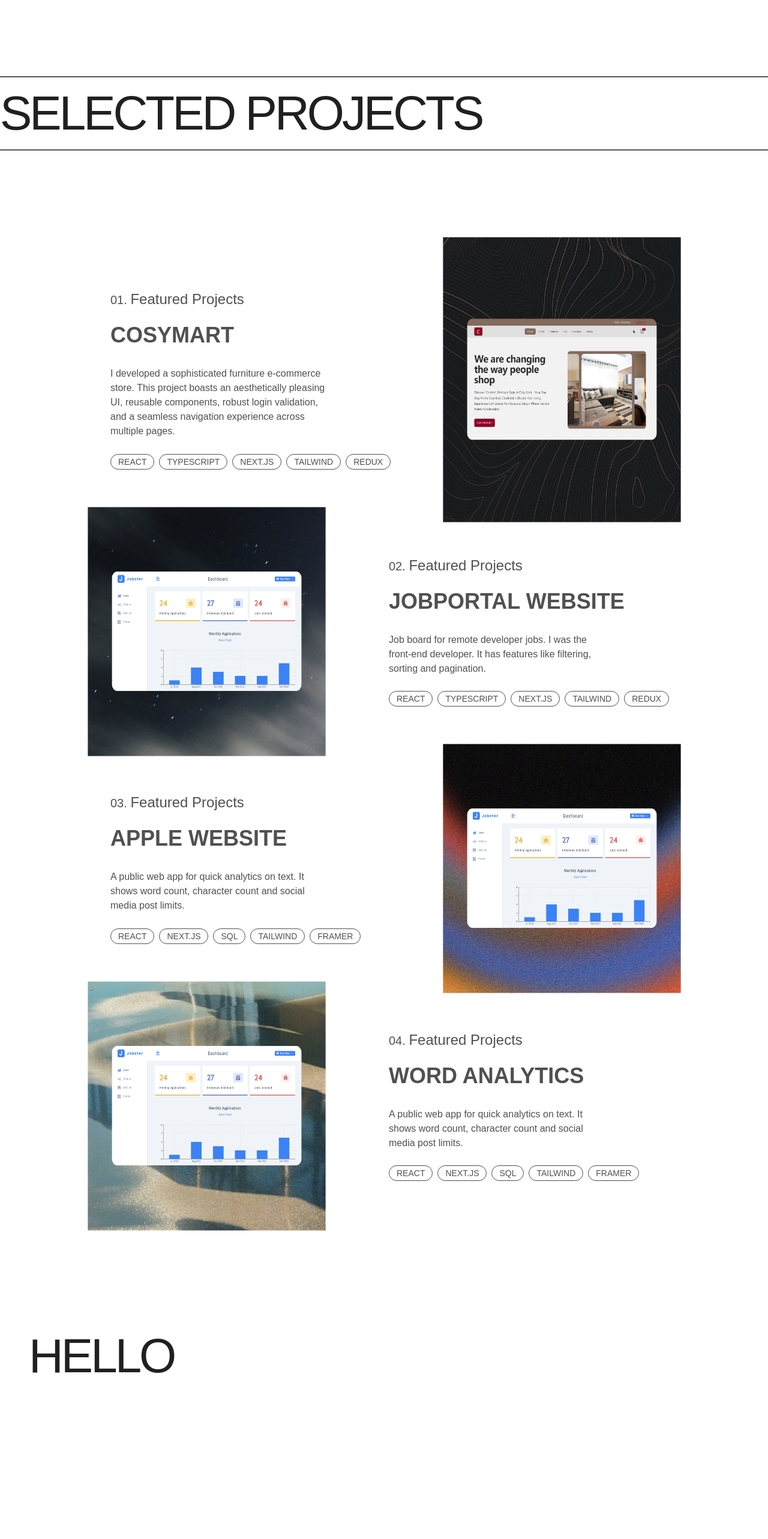
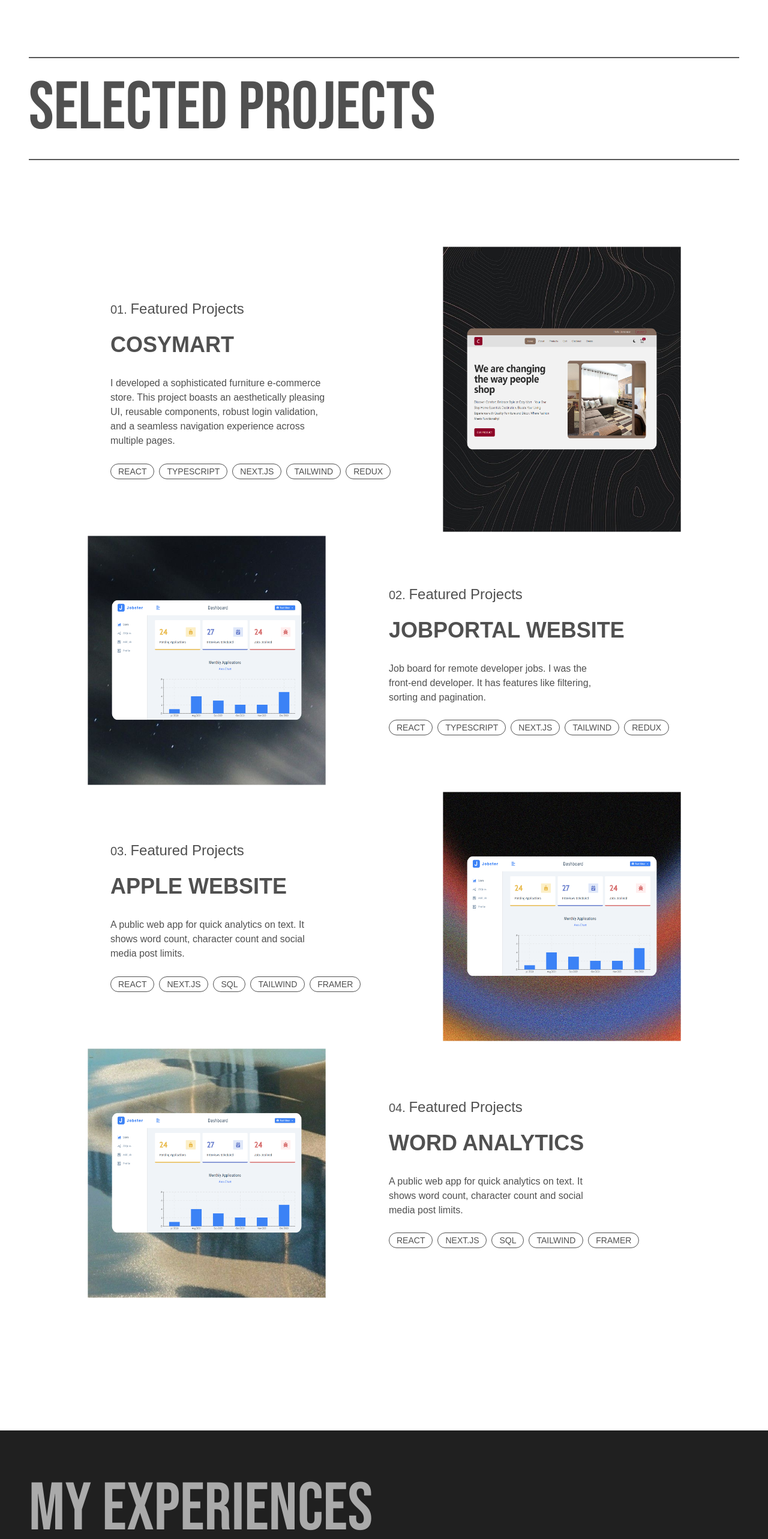
Before and after one commit to stharavi01/react-portfolio, a React (Vite) app: page / in a window 1280 px wide. Shown: the part 940-3506 px from the top of the page at 60% size. Built offline with nearby package versions, Linux system fonts and the light colour scheme.

Commit message:
complete large screen portfolio

```diff
--- a/src/App.jsx
+++ b/src/App.jsx
@@ -1,14 +1,12 @@
 import Experience from "./components/Experience";
 import Home from "./components/Home";
 import Projects from "./components/Projects";
-import About from "./components/About";
 import Contact from "./components/Contact";
 const App = () => {
 	return (
 		<div>
 			<Home />
 			<Projects />
-			<About />
 			<Experience />
 			<Contact />
 		</div>
--- a/src/components/About.jsx
+++ b/src/components/About.jsx
@@ -2,8 +2,19 @@ import { skillsData } from "../../data";
 
 const About = () => {
 	return (
-		<section id="About" className="w-full h-screen px-12 ">
-			<p className="my-heading-black">Hello</p>
+		<section id="About" className="w-full text-center mb-12">
+			<h1 className="text-lightWhite ml-12 text-lg font-bold mb-12">
+				Some technologies I've worked with recently:
+			</h1>
+			<div className="w-2/4 mx-auto">
+				{skillsData.map((skill, index) => (
+					<button
+						key={index}
+						className="px-3 py-[5px] my-6 mt-[-0.4rem] text-sm rounded-full border hover:text-slate-50 uppercase hover:bg-lightWhite hover:border-black hover:text-lightBlack border-white mx-2 text-lightWhite ">
+						{skill}
+					</button>
+				))}
+			</div>
 		</section>
 	);
 };
--- a/src/components/Contact.jsx
+++ b/src/components/Contact.jsx
@@ -84,7 +84,7 @@ const Contact = () => {
 				</div>
 
 				{/* Bottom Left grid*/}
-				<div className="text-[4.2rem] font-OverusedGrotesk-Bold text-lightBlack opacity-80 leading-none tracking-tighter flex flex-col text-left uppercase ">
+				<div className="text-[1.5rem] font-OverusedGrotesk-Bold text-darkGray opacity-80 leading-none tracking-tighter flex flex-col text-left uppercase ">
 					<p> &copy; {new Date().getFullYear()}</p>
 					<p>Ravi Shrestha</p>
 				</div>
--- a/src/components/Experience.jsx
+++ b/src/components/Experience.jsx
@@ -1,58 +1,17 @@
 import React from "react";
-import {
-	VerticalTimeline,
-	VerticalTimelineElement,
-} from "react-vertical-timeline-component";
-import "react-vertical-timeline-component/style.min.css";
-import { experiencesData } from "../../data";
-import { FaBriefcase, FaGraduationCap } from "react-icons/fa";
-import { RiReactjsLine } from "react-icons/ri";
+import About from "./About";
+import Timeline from "./Timeline";
 
 const Experience = () => {
 	return (
-		<section
-			id="experience"
-			className="w-full h-full  bg-lightBlack my-[12rem]">
+		<section id="experience" className="w-full h-full bg-lightBlack my-[10rem]">
 			{/* heading */}
-			<div>
-				<p className="my-heading-white text-center">My Experiences</p>
+			<div className="py-12">
+				<p className="my-heading-white ml-12">My Experiences</p>
 				<div className="white-underline"></div>{" "}
 			</div>
-
-			{/* Vertical Timeline */}
-			<VerticalTimeline lineColor="#aaa" className=" px-16">
-				{experiencesData.map((experience, index) => (
-					<VerticalTimelineElement
-						key={index}
-						date={experience.date}
-						iconStyle={{
-							background: "#202020",
-							color: "#f3f4f6",
-						}}
-						icon={
-							experience.type === "work" ? <FaBriefcase /> : <FaGraduationCap />
-						}
-						contentStyle={{
-							background: "#202020",
-							color: "#f3f4f6",
-						}}
-						contentArrowStyle={{
-							borderRight: "7px solid #f3f4f6",
-						}}>
-						<h3 className="font-normal mb-1 ">{experience.title}</h3>
-						<p className="font-normal text-base text-lightWhite">
-							{experience.location}
-						</p>
-						<p className="font-normal text-sm text-lightWhite">
-							{experience.description}
-						</p>
-					</VerticalTimelineElement>
-				))}
-				<VerticalTimelineElement
-					iconStyle={{ background: "#202020", color: "#f3f4f6" }}
-					icon={<RiReactjsLine />}
-				/>
-			</VerticalTimeline>
+			<About />
+			<Timeline />
 		</section>
 	);
 };
--- a/src/components/Projects.jsx
+++ b/src/components/Projects.jsx
@@ -4,20 +4,20 @@ import ProjectsRight from "./ProjectsRight";
 
 const About = () => {
 	return (
-		<section id="projects" className="w-full text-darkGray my-[12rem]">
+		<section id="projects" className="w-full text-darkGray my-[10rem]">
 			{/* Heading */}
 			<div className="mb-[12rem]">
 				<div className="black-underline"></div>
-				<p className="my-heading-black">Selected Projects</p>
+				<p className="my-heading-black ml-12">Selected Projects</p>
 				<div className="black-underline"></div>
 			</div>
 
 			{/* Projects */}
-			<div className="px-20 ">
+			<div className="px-20 pb-2">
 				{projectsData.map((project, index) => (
 					<div
 						key={project.title}
-						className={`grid grid-cols-2 mb-16 ${
+						className={`grid grid-cols-2 my-24 ${
 							index % 2 === 0 ? "pl-[4rem]" : "pr-[4rem]"
 						}`}>
 						{index % 2 === 0 ? (
--- a/src/components/ProjectsLeft.jsx
+++ b/src/components/ProjectsLeft.jsx
@@ -12,8 +12,10 @@ const ProjectsLeft = ({ project }) => {
 				<p className="my-2 mb-8"> {project.description}</p>
 
 				<div className="flex gap-2 flex-wrap: wrap w-[80%]">
-					{project.tags.map((tag) => (
-						<button className="px-3 py-[2px] mt-[-0.4rem] text-sm rounded-full border hover:text-slate-50 uppercase ">
+					{project.tags.map((tag, index) => (
+						<button
+							key={index}
+							className="px-3 py-[2px] mt-[-0.4rem] text-sm rounded-full border hover:text-slate-50 uppercase ">
 							{tag}
 						</button>
 					))}
--- /dev/null
+++ b/src/components/Timeline.jsx
@@ -0,0 +1,52 @@
+import {
+	VerticalTimeline,
+	VerticalTimelineElement,
+} from "react-vertical-timeline-component";
+import "react-vertical-timeline-component/style.min.css";
+import { experiencesData } from "../../data";
+import { FaBriefcase, FaGraduationCap } from "react-icons/fa";
+import { RiReactjsLine } from "react-icons/ri";
+
+const Timeline = () => {
+	return (
+		<div className="px-16 pb-16">
+			{/* Vertical Timeline */}
+			<VerticalTimeline lineColor="#aaa">
+				{experiencesData.map((experience, index) => (
+					<VerticalTimelineElement
+						key={index}
+						date={experience.date}
+						iconStyle={{
+							background: "#202020",
+							color: "#f3f4f6",
+						}}
+						icon={
+							experience.type === "work" ? <FaBriefcase /> : <FaGraduationCap />
+						}
+						contentStyle={{
+							background: "#202020",
+							color: "#f3f4f6",
+						}}
+						contentArrowStyle={{
+							borderLeft: "7px solid #202020", // Adjust the border to point left
+						}}
+						position="right" // Aligns all elements to the right
+					>
+						<h3 className="font-normal mb-1">{experience.title}</h3>
+						<p className="font-normal text-base text-lightWhite">
+							{experience.location}
+						</p>
+						<p className="font-normal text-sm text-lightWhite">
+							{experience.description}
+						</p>
+					</VerticalTimelineElement>
+				))}
+				<VerticalTimelineElement
+					iconStyle={{ background: "#202020", color: "#f3f4f6" }}
+					icon={<RiReactjsLine />}
+				/>
+			</VerticalTimeline>
+		</div>
+	);
+};
+export default Timeline;
--- a/src/index.css
+++ b/src/index.css
@@ -64,18 +64,17 @@ html {
 }
 
 .black-underline {
-	@apply border-b-2 border-black border-opacity-70;
+	@apply border-b-2 border-black border-opacity-70 mx-12;
 }
 
 .white-underline {
-	@apply border-b-2 border-white border-opacity-70;
+	@apply border-b-2 border-white border-opacity-70 mx-12;
 }
 
 .my-heading-black {
-	@apply uppercase font-MontrealMedium font-medium text-lightBlack text-[5rem]
-	tracking-tighter;
+	@apply uppercase font-BebasNeue font-medium text-darkGray text-[7rem];
 }
 
 .my-heading-white {
-	@apply uppercase font-MontrealMedium font-medium text-lightWhite text-[5rem] tracking-tighter;
+	@apply uppercase font-BebasNeue font-medium text-lightWhite text-[7rem];
 }
--- a/tailwind.config.js
+++ b/tailwind.config.js
@@ -13,7 +13,6 @@ export default {
       gray: '#e1e1e1',
       darkGray: '#505050',
       white: '#FFFFFF',
-      softBlack: '#31363F'
     },
     extend: {
       fontFamily: {
```
